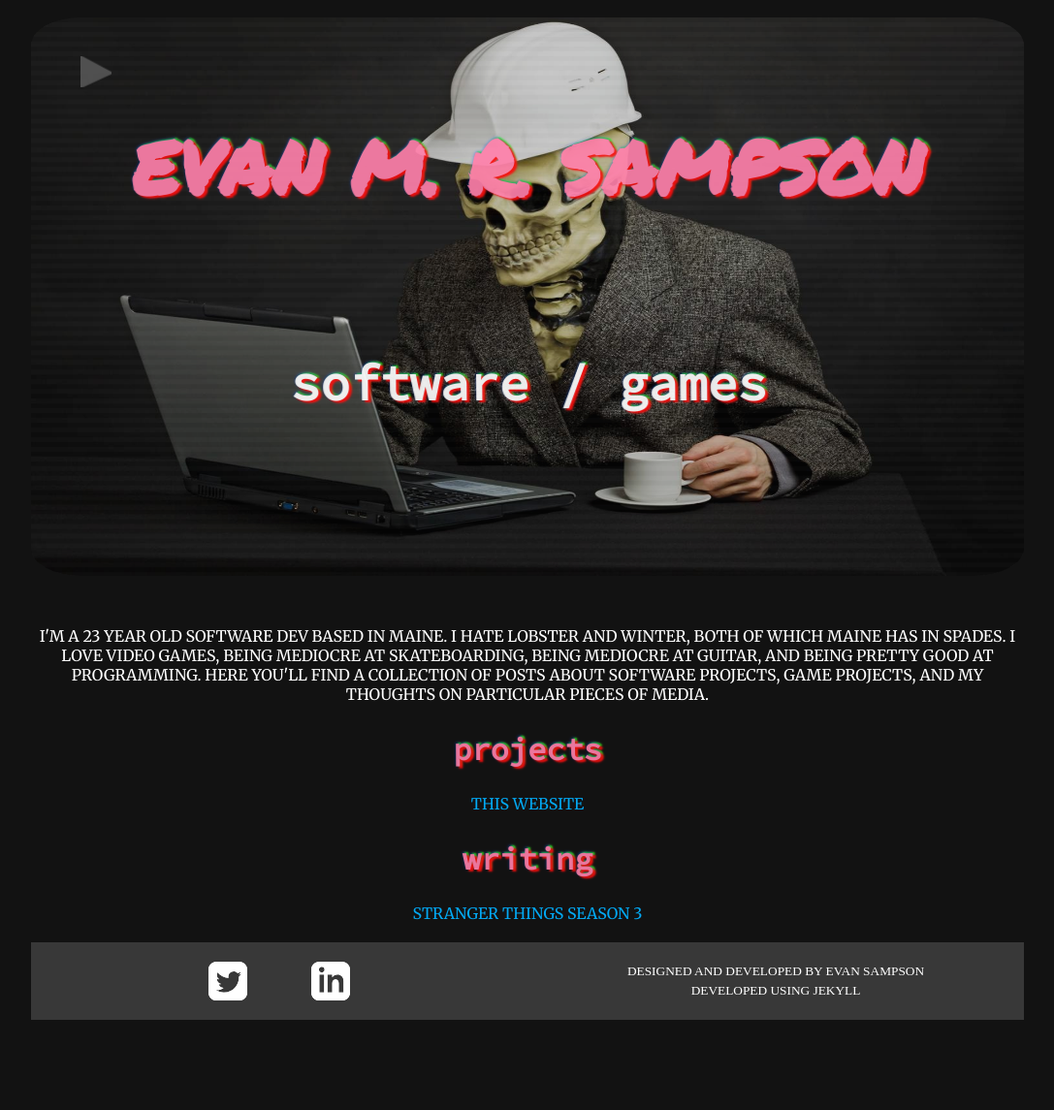
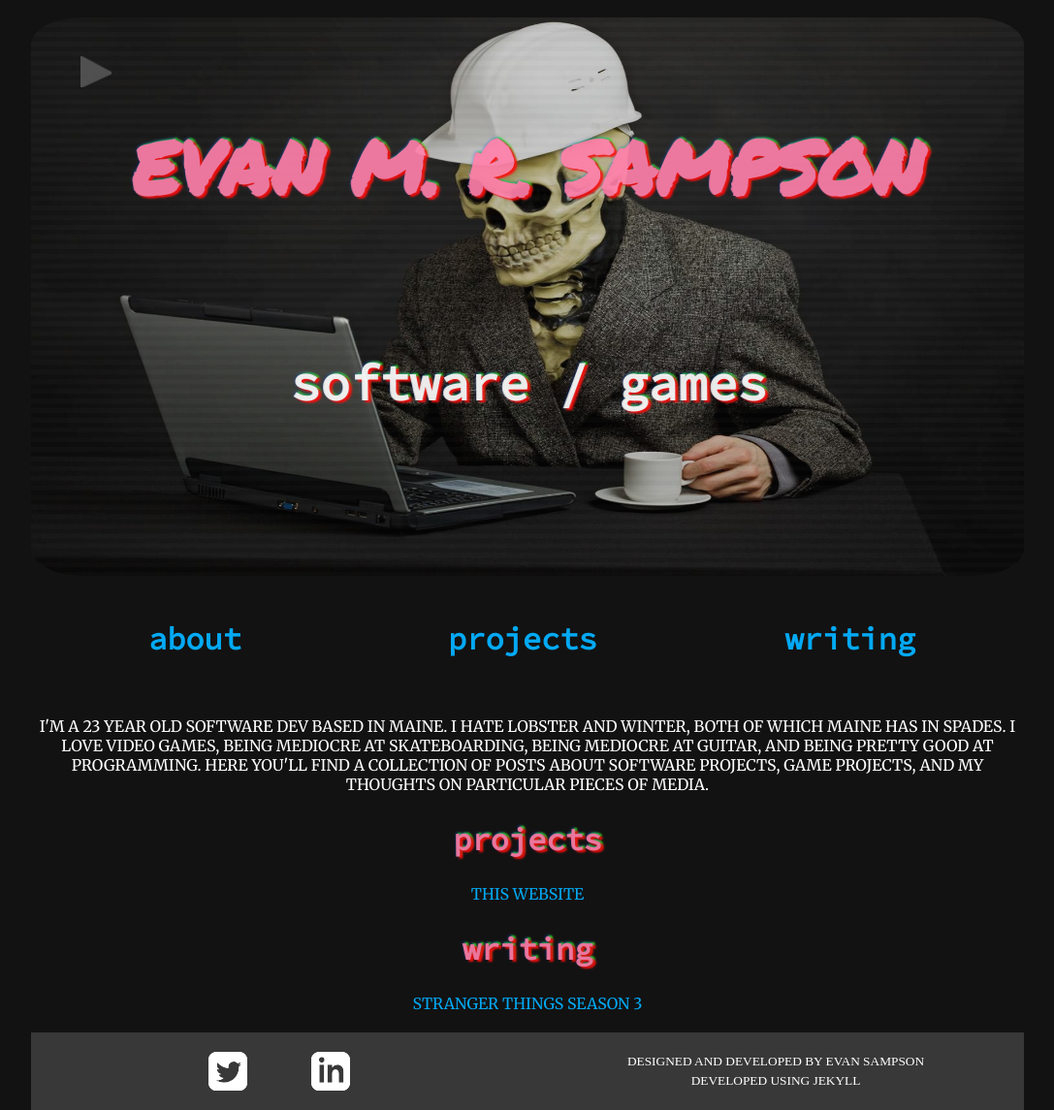
Before and after one commit to evanmrsampson/website, a Jekyll site: the page built from index.md, in a window 1280 px wide. Shown: the whole page at 97% size, without its empty margins (96-1183 px from the left). Built offline with Jekyll 4.4.1, drawn with Linux system fonts in a browser that asks for light colours; before the commit the page ends 1052 px from its top, so only the background shows below that.

Commit message:
Add navigation items, no links

```diff
--- a/_layouts/homepage.html
+++ b/_layouts/homepage.html
@@ -55,6 +55,11 @@
 				<h2 class="header-title chromatic">Software / Games</h2>
 			</div>
 		</header>
+		<div class="navigation">
+			<a><h2>About</h2></a>
+			<a><h2>Projects</h2></a>
+			<a><h2>Writing</h2></a>
+		</div>
 
 		{{ content }}
 
--- a/style.css
+++ b/style.css
@@ -42,6 +42,19 @@ h2 {
 	font-family: 'Source Code Pro', monospace;
 	color: #ff80ab;
 	text-transform: lowercase;
+}
+
+.navigation h2 {
+	color: #03a9f4;
+	text-align: center;
+}
+.navigation a {
+	width: 33%;
+}
+
+.navigation {
+	display: inline-flex;
+	width: 100%;
 }
 
 header h2 {
@@ -220,11 +233,11 @@ footer .links, footer .message
 }
 
 @media (max-width: 767px) {
-	footer {
+	footer, .navigation {
 		flex-direction: column;
 	}
 
-	footer .links, footer .message
+	footer .links, footer .message, .navigation a
 	{
 		width: auto;
 	}
```
